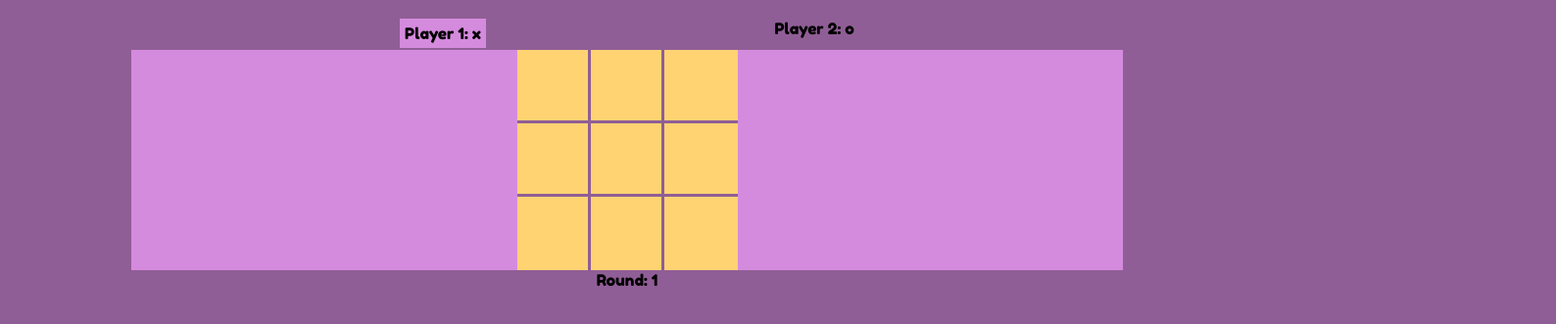
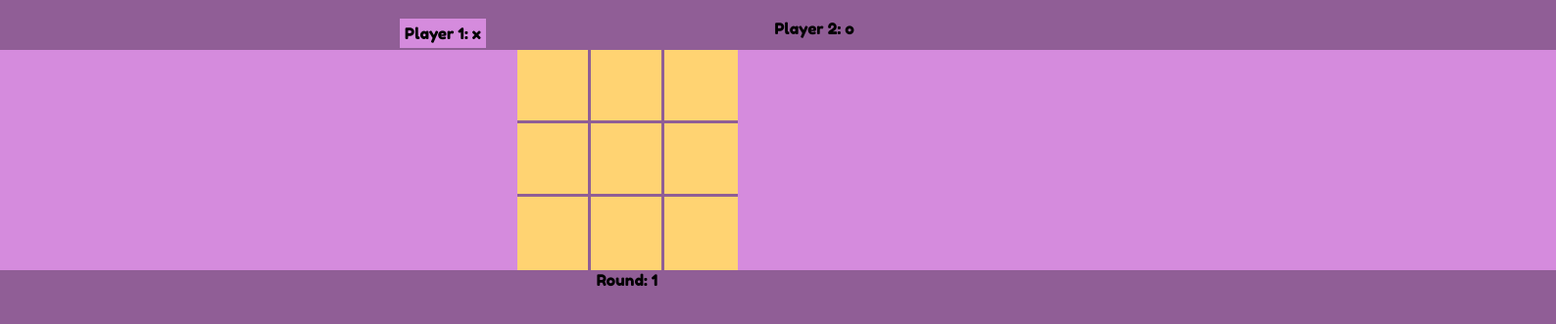
Before and after one commit to kkauf355/ticTacToe, a plain HTML site: page index.html in a window 1280 px wide. Shown: the part 63-394 px from the top of the page at 98% size, 1588 px wide, since content can reach past the window. Drawn offline with Linux system fonts and the light colour scheme.

Commit message:
minor formatting

```diff
--- a/styles.css
+++ b/styles.css
@@ -17,7 +17,7 @@ main {
 .Gameboard {
     display: grid;
     justify-content: center;
-    width: 80%;
+    width: 150%;
     height: 80%;
     grid-template-columns: repeat(3,75px);
     grid-template-rows: repeat(3,75px);
```
